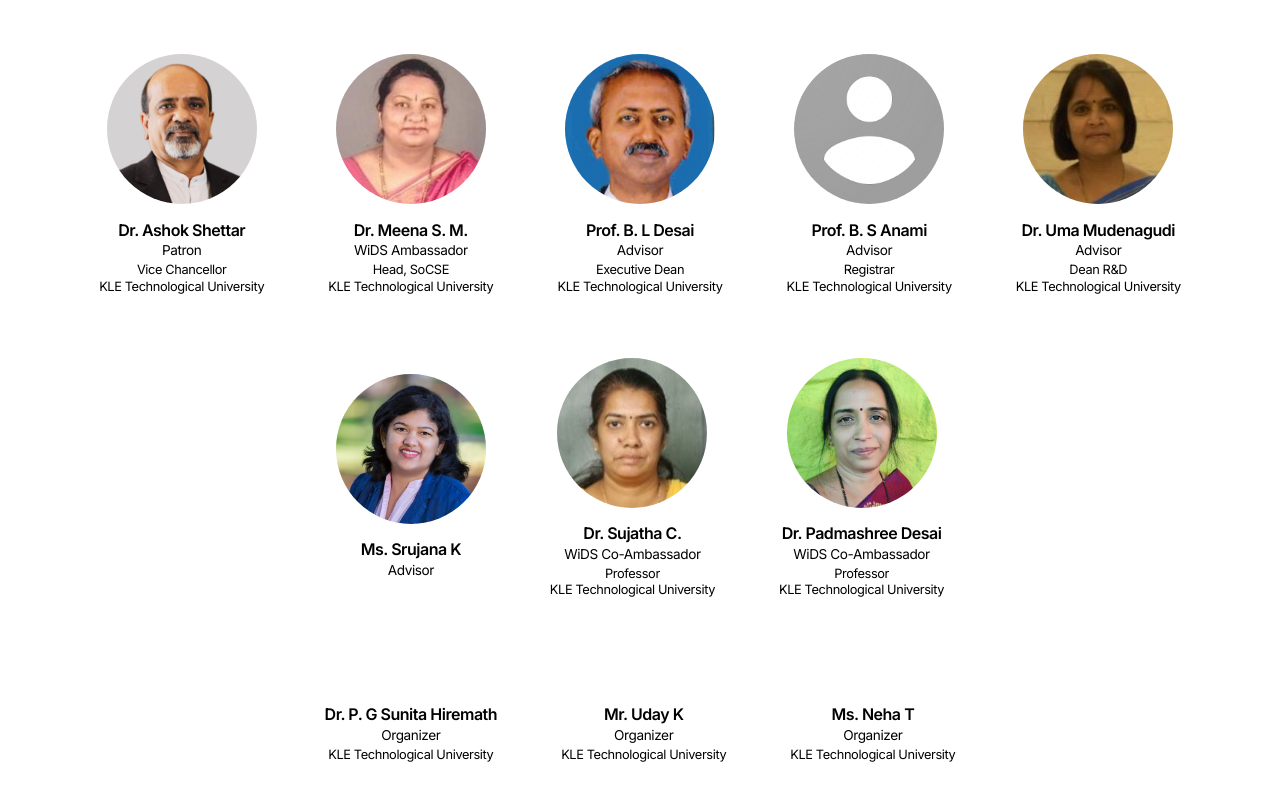
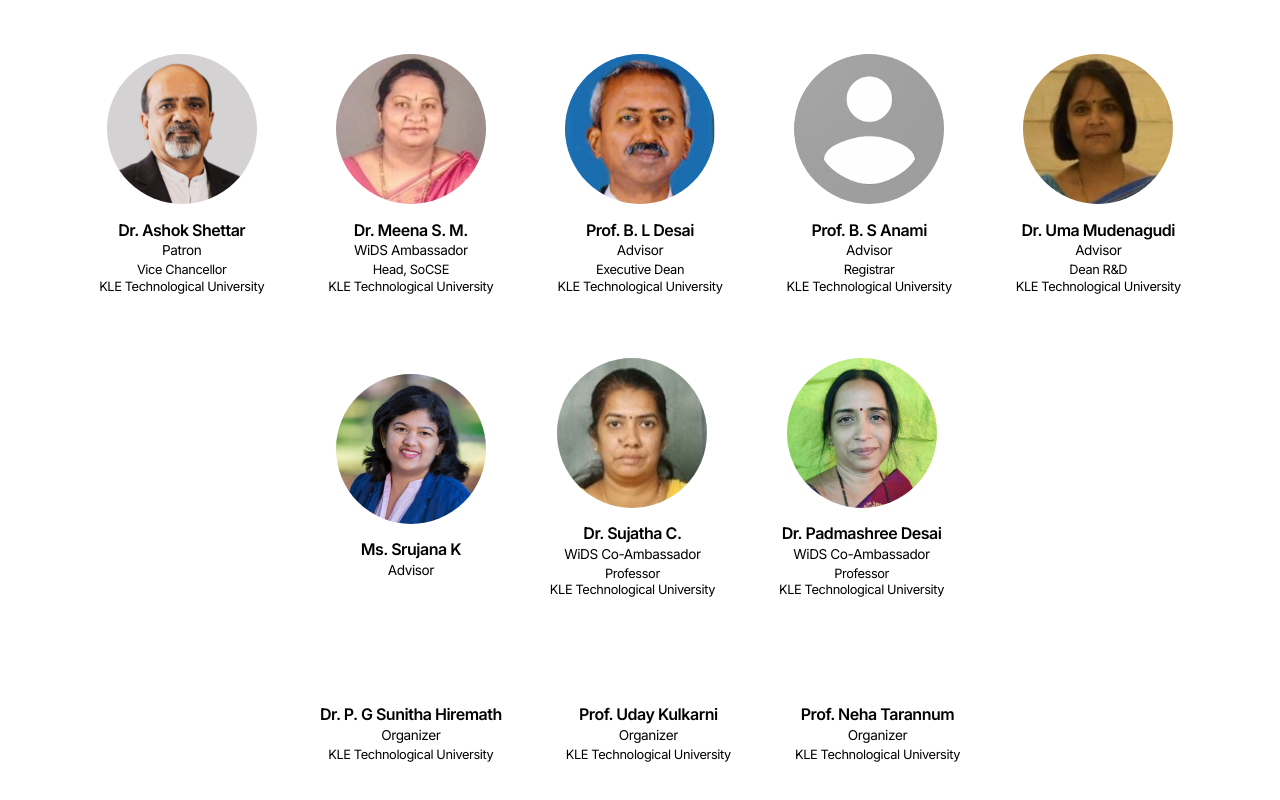
Before and after one commit to prajwalpatilcodes/WiDS, a plain HTML site: page index.html in a window 1280 px wide. Shown: the part 2050-2850 px from the top of the page. Drawn offline with Linux system fonts and the light colour scheme.

Commit message:
Fix typos

```diff
--- a/index.html
+++ b/index.html
@@ -212,7 +212,7 @@
                         <!-- <div class="organizer-image">
                         <img src="assets/organizers/empty.png" alt="">
                     </div> -->
-                        <div class="organizer-name">Dr. P. G Sunita Hiremath
+                        <div class="organizer-name">Dr. P. G Sunitha Hiremath
                         </div>
                         <div class="organizer-desc">Organizer
                         </div>
@@ -223,7 +223,7 @@
                         <!-- <div class="organizer-image">
                         <img src="assets/organizers/empty.png" alt="">
                     </div> -->
-                        <div class="organizer-name">Mr. Uday K
+                        <div class="organizer-name">Prof. Uday Kulkarni
                         </div>
                         <div class="organizer-desc">Organizer
                         </div>
@@ -234,7 +234,7 @@
                         <!-- <div class="organizer-image">
                         <img src="assets/organizers/empty.png" alt="">
                     </div> -->
-                        <div class="organizer-name">Ms. Neha T
+                        <div class="organizer-name">Prof. Neha Tarannum
                         </div>
                         <div class="organizer-desc">Organizer
                         </div>
```
